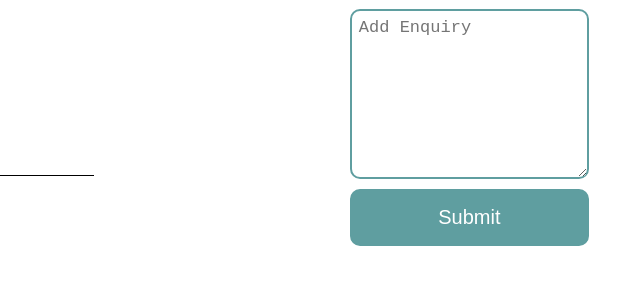
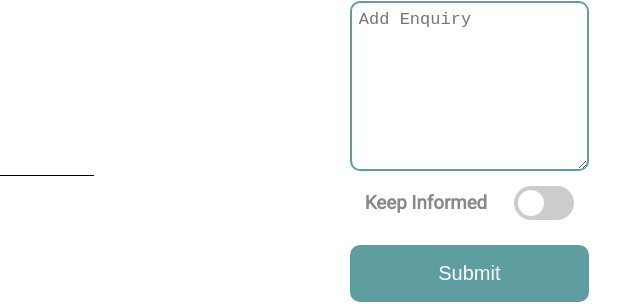
Before and after one commit to MikeMajer/Property_listing_page, a plain HTML site: page index.html in a window 1280 px wide. Shown: the part 1489-1793 px from the top of the page, 512-1132 px from the left. Drawn offline with Linux system fonts and the light colour scheme.

Commit message:
Add Keep Informed Switch

```diff
--- a/index.html
+++ b/index.html
@@ -146,6 +146,13 @@
             <input type="text" name="Phone" placeholder="Phone*">
             <input type="text" name="Email" placeholder="Email*">
             <textarea name="message" rows="8" placeholder="Add Enquiry"></textarea>
+            <div class="keep">
+              <h3>Keep Informed</h3>
+              <label class="switch">
+                <input type="checkbox">
+                <span class="switchSlider round"></span>
+              </label>
+            </div>
             <button type="submit">Submit</button>
           </form>
         </div>
--- a/style.css
+++ b/style.css
@@ -331,6 +331,65 @@ main.content{
   border: 2px solid var(--themeColor1);
 }
 
+/* Keep Informed Switch */
+
+.enquiry .keep {
+  display: flex;
+  justify-content: space-between;
+  align-items: center;
+  margin: 15px;
+}
+
+ .keep .switch {
+  position: relative;
+  display: inline-block;
+  width: 60px;
+  height: 34px;
+}
+
+/* Hide default HTML checkbox */
+ .switch input {
+  opacity: 0;
+  width: 0;
+  height: 0;
+}
+
+ .switchSlider {
+  position: absolute;
+  top: 0;
+  left: 0;
+  right: 0;
+  bottom: 0;
+  background-color: #ccc;
+  border-radius: 34px;
+  cursor: pointer;
+  transition: .4s;
+}
+
+ .switchSlider:before {
+  position: absolute;
+  content: "";
+  height: 26px;
+  width: 26px;
+  left: 4px;
+  bottom: 4px;
+  background-color: #fff;
+  border-radius: 50%;
+  transition: .4s;
+}
+
+input:checked + .switchSlider {
+  background-color: var(--themeColor1);
+}
+
+input:focus + .switchSlider {
+  box-shadow: 0 0 3px var(--themeColor1);
+}
+
+input:checked + .switchSlider:before {
+  transform: translateX(26px);
+}
+
 .enquiry button {
   margin-top: 10px;
   padding: 15px;
@@ -473,7 +532,7 @@ footer {
   width: 100%;
   text-align: center;
   background-color: #000;
-  box-shadow: 0px -7px 15px 10px white;
+  box-shadow: 0px -7px 15px 8px white;
 }
 
 footer p {
```
